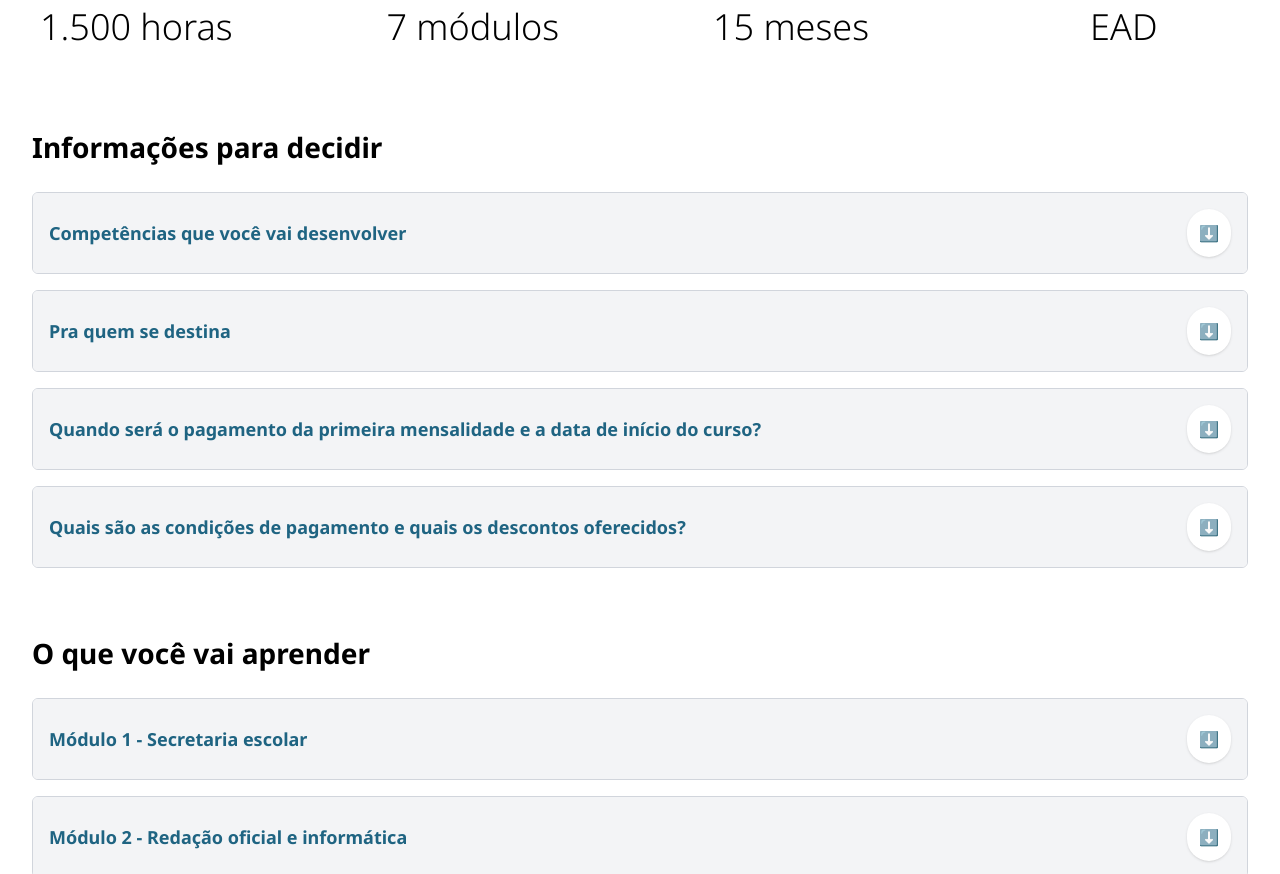
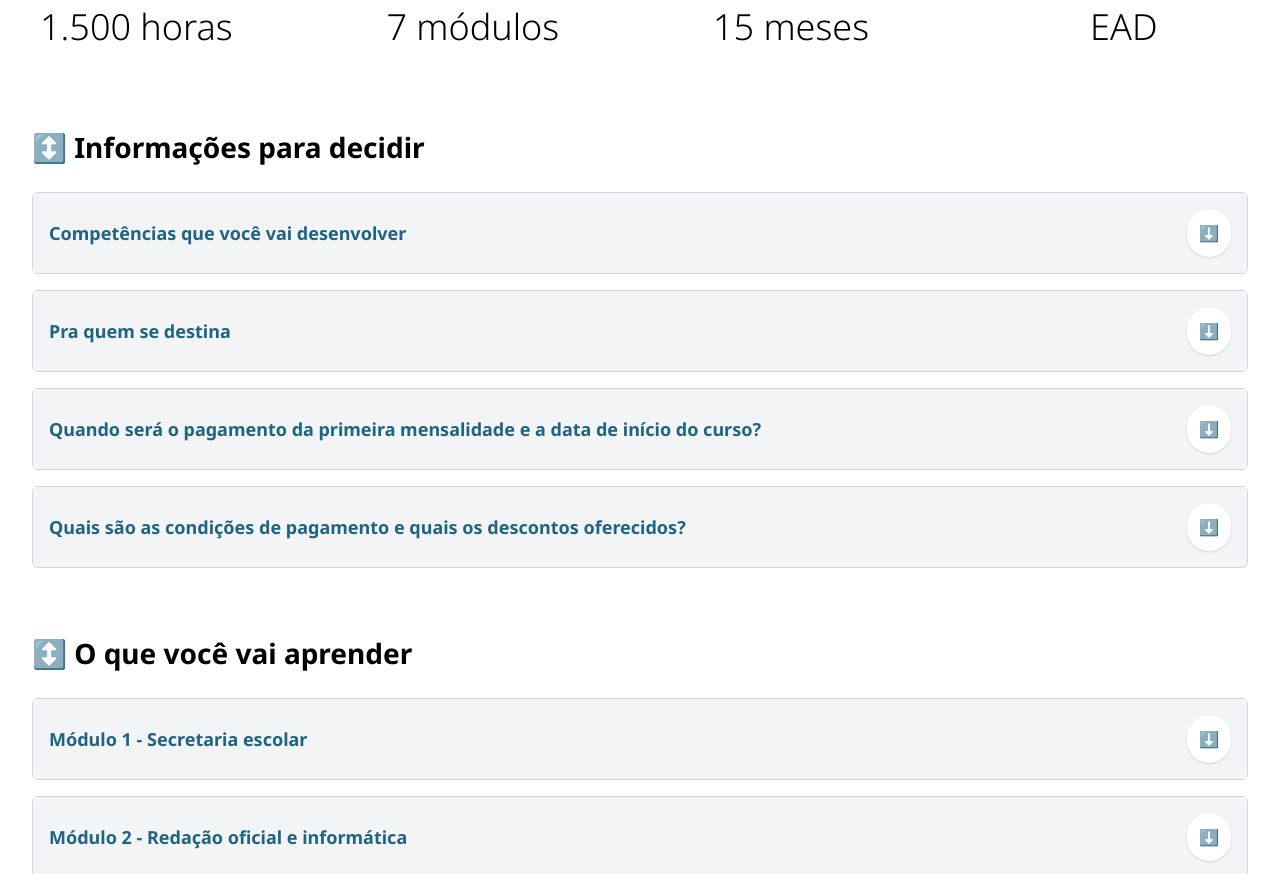
Before and after one commit to aTItudeDeVeloper/uane, a React (Vite) app in the folder frontend/: page / in a window 1280 px wide. Shown: the part 740-1614 px from the top of the page. Built offline with nearby package versions, Linux system fonts and the light colour scheme; no server answers; a web font is replaced by a local one.

Commit message:
style(InfomationToDecide, WhatsYouWillLearn) ajustando fontes, tamanho de fonte e cores

```diff
--- a/frontend/src/components/CourseList.jsx
+++ b/frontend/src/components/CourseList.jsx
@@ -37,7 +37,7 @@ function CourseList() {
 
   return (
     <section className="container mx-auto px-6 md:px-8 py-6 relative" id="courses">
-      <h2 className="text-2xl font-bold mb-4 font-Noto text-[32px]">Cursos</h2>
+      <h2 className="text-2xl font-bold mb-4 font-Noto text-[32px]">Cursos ➡️</h2>
 
       <div className="relative">
         <div
--- a/frontend/src/components/InformationToDecide.jsx
+++ b/frontend/src/components/InformationToDecide.jsx
@@ -39,7 +39,7 @@ function InformationToDecide() {
   return (
     <div className="container mx-auto px-6 md:px-8 py-6 relative">
         <h2 className="text-[32px] md:text-[28px] sm:text-[24px] max-[470px]:text-[22px] max-[375px]:text-[20px]  max-[320px]:text-[18px] font-bold mb-6 font-Noto">
-            Informações para decidir
+           ↕️ Informações para decidir
         </h2>
 
       {accordions.map((accordion, index) => {
--- a/frontend/src/components/WhatYouWillLearn.jsx
+++ b/frontend/src/components/WhatYouWillLearn.jsx
@@ -55,7 +55,9 @@ function WhatYouWillLearn() {
 
     return (
       <div className="container mx-auto px-6 md:px-8 py-6 relative">
-        <h2 className="text-[32px] md:text-[28px] sm:text-[24px] max-[470px]:text-[22px] max-[375px]:text-[20px]  max-[320px]:text-[18px] font-bold mb-6 font-Noto">O que você vai aprender</h2>
+        <h2 className="text-[32px] md:text-[28px] sm:text-[24px] max-[470px]:text-[22px] max-[375px]:text-[20px]  max-[320px]:text-[18px] font-bold mb-6 font-Noto">
+           ↕️ O que você vai aprender
+        </h2>
 
         {accordions.map((accordion, index) => {
           const isOpen = openIndex === index;
```
